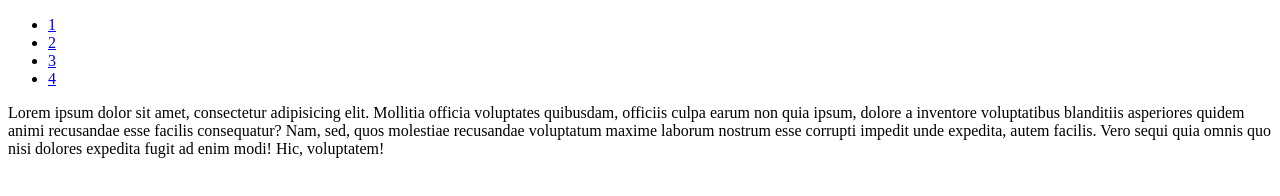
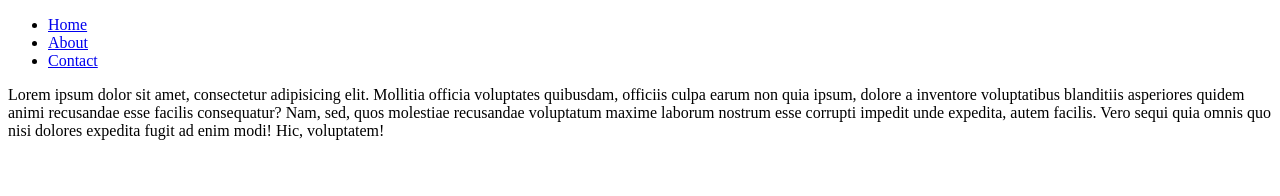
Before and after one commit to Exohf/Projet-Github, a website: page index.html in a window 1280 px wide. Drawn offline with Linux system fonts and the light colour scheme.

Commit message:
[MODIFY] adding navbar on index.html

```diff
--- a/index.html
+++ b/index.html
@@ -8,10 +8,9 @@
     <body>
         <nav>
             <ul>
-                <li><a href="#">1</a></li>
-                <li><a href="#">2</a></li>
-                <li><a href="#">3</a></li>
-                <li><a href="#">4</a></li>
+                <li><a href="#">Home</a></li>
+                <li><a href="#">About</a></li>
+                <li><a href="#">Contact</a></li>
             </ul>
         </nav>
         <div class="container">
```
